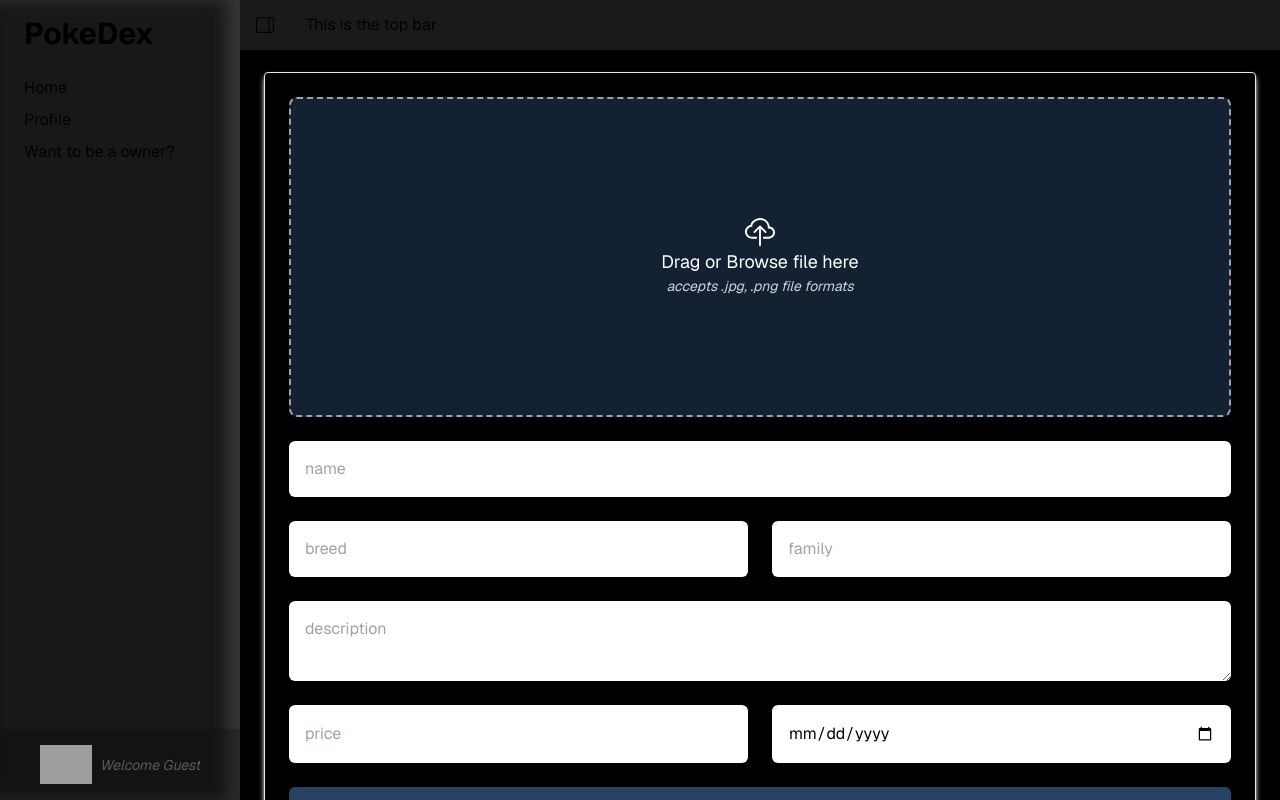
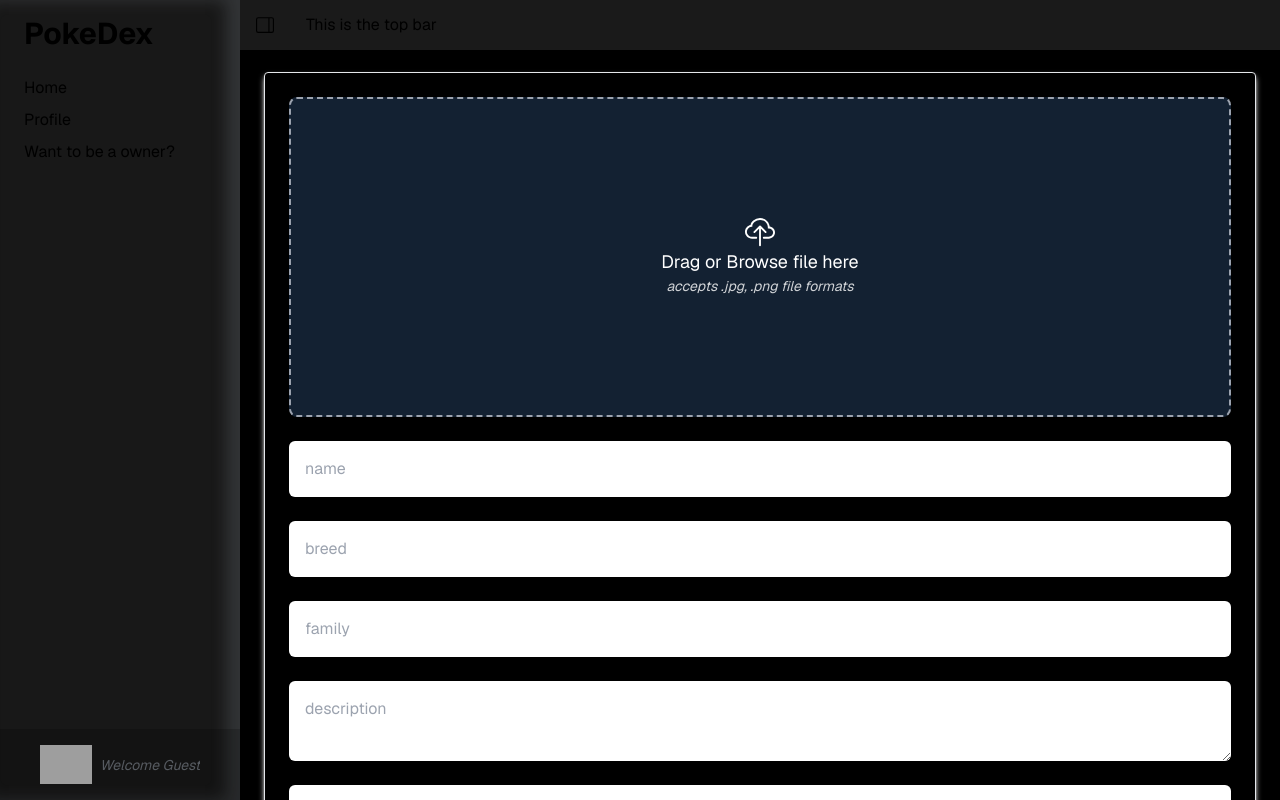
Before and after one commit to Samrat079/pokedex, a Next.js app: page /addpets in a window 1280 px wide. Shown: the top 800 px of the page. Built offline with nearby package versions, Linux system fonts and the light colour scheme; no server answers; grey boxes are pictures that could not be loaded.

Commit message:
fixed add pets form

```diff
--- a/app/addpets/page.tsx
+++ b/app/addpets/page.tsx
@@ -72,10 +72,10 @@ const Page = () => {
   return (
     <div className='flex flex-col gap-6 items-center justify-center md:p-6'>
       <form
-        className='grid grid-cols-1 md:grid-cols-2 gap-6 w-full border rounded shadow-md shadow-white p-6'
+        className='flex flex-col gap-6 w-full border rounded shadow-md shadow-white p-6'
         onSubmit={addPets}
       >
-        <div className="md:col-span-2 flex items-center justify-center">
+        <div className="flex items-center justify-center">
           <label
             htmlFor="file-upload"
             className="w-full h-80 flex flex-col items-center justify-center border-2 border-dashed border-gray-400 rounded-lg cursor-pointer bg-blue-400/20 hover:bg-blue-400/40 transition relative overflow-hidden"
@@ -92,7 +92,7 @@ const Page = () => {
               />
             ) : (
               // default text
-              < div className="text-white text-lg relative flex flex-col items-center">
+              < div className="w-full text-white text-lg relative flex flex-col items-center">
                 <BsCloudUpload size={30} />
                 <p>Drag or Browse file here</p>
                 <p className='italic text-white/80 text-sm'>accepts .jpg, .png file formats</p>
@@ -116,7 +116,7 @@ const Page = () => {
           name='name'
           placeholder='name'
           required
-          className='p-4 rounded-md col-span-2'
+          className='p-4 rounded-md'
         />
         {/* breed */}
         <input
@@ -139,7 +139,7 @@ const Page = () => {
           name='description'
           placeholder='description'
           required
-          className='p-4 rounded-md col-span-2'
+          className='p-4 rounded-md'
         />
         {/* price */}
         <input
```
